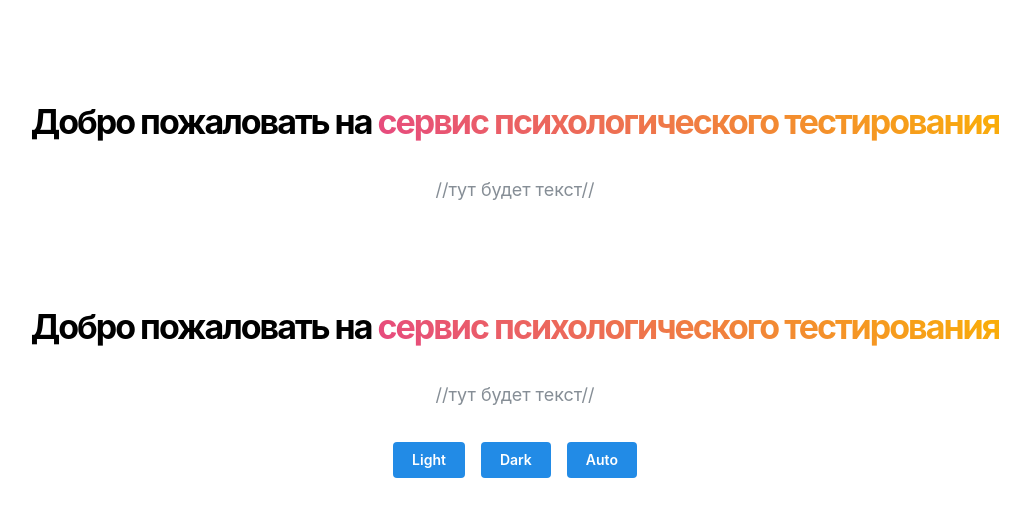
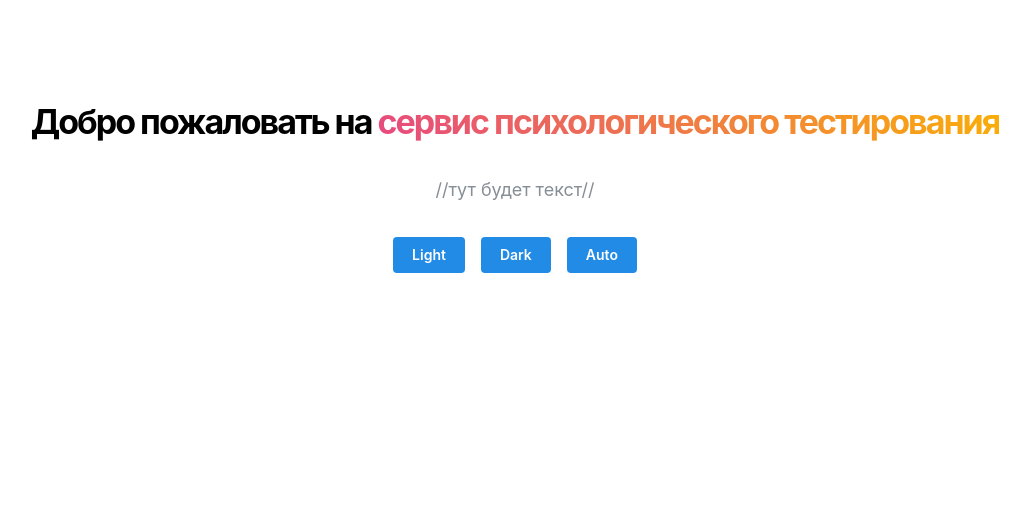
Before and after one commit to Mraksimus/PsychologicalTesting.Frontend, a React (Vite) app: page / in a window 1280 px wide. Shown: the top 516 px of the page, without its empty margins (125-1155 px from the left). Built offline with nearby package versions, Linux system fonts and the light colour scheme.

Commit message:
feature(PWPT-5): Created auth page

```diff
--- a/src/pages/HomePage.tsx
+++ b/src/pages/HomePage.tsx
@@ -5,7 +5,6 @@ export function HomePage() {
   return (
     <>
       <Welcome />
-      <Welcome />
       <ColorSchemeToggle />
     </>
   );
```
